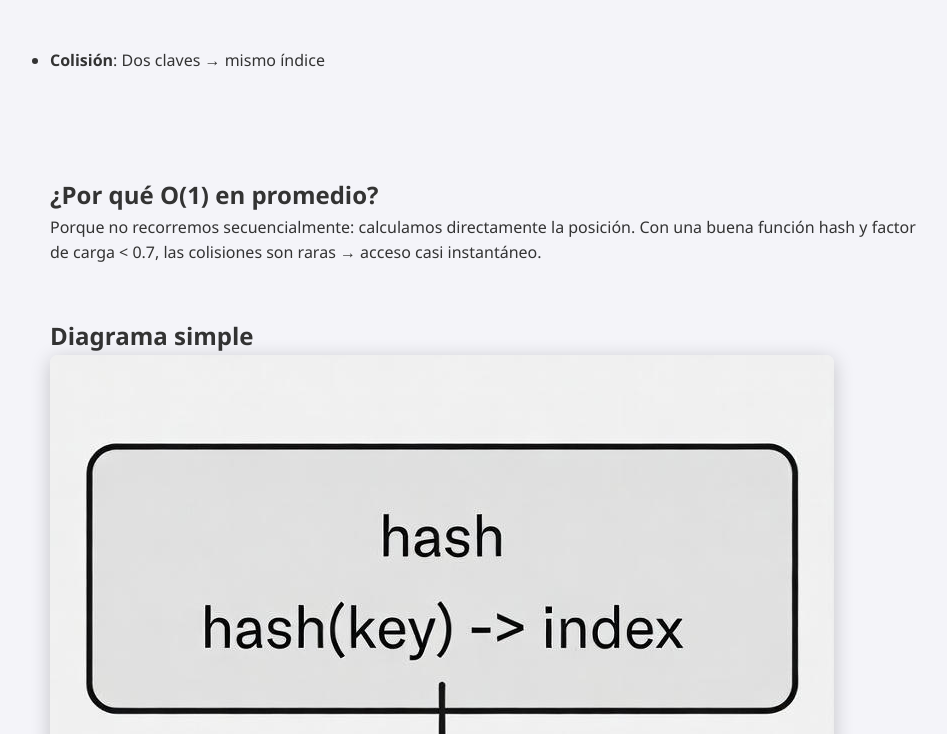
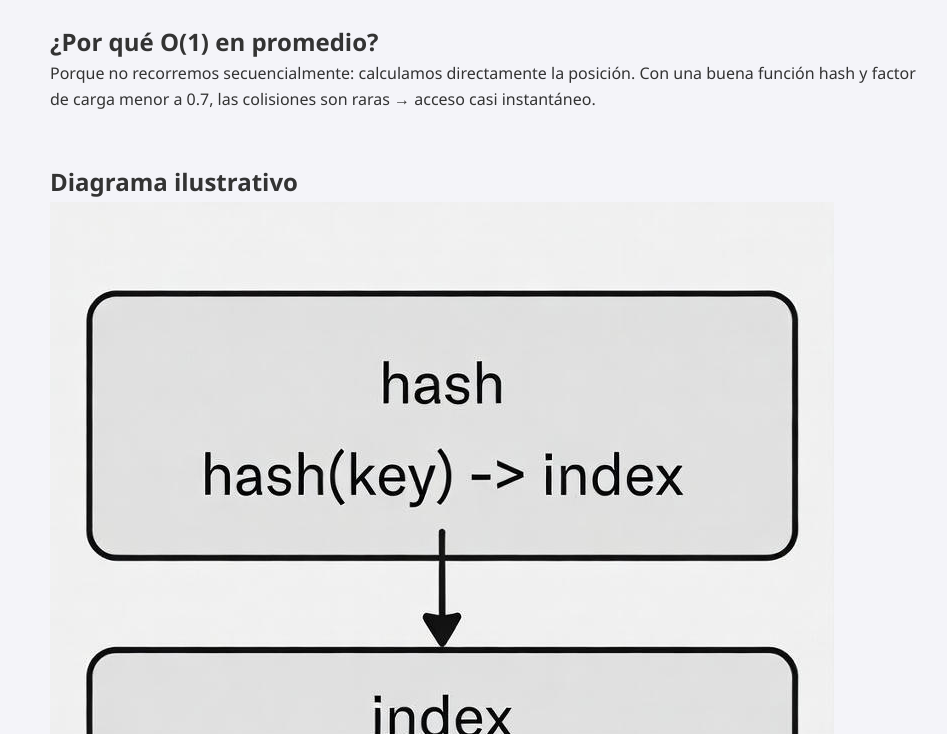
Before and after one commit to AndryBuitrago/Blog_hash_table, a plain HTML site: page article/intro-hash-tables.html in a window 1280 px wide. Shown: the part 766-1500 px from the top of the page, without its empty margins (156-1103 px from the left). Drawn offline with Linux system fonts and the light colour scheme.

Commit message:
Fix HTML formatting and update content in intro-hash-tables

```diff
--- a/article/intro-hash-tables.html
+++ b/article/intro-hash-tables.html
@@ -10,7 +10,7 @@
   <header>
     <div class="container">
       <h1>Introducción a las Tablas Hash</h1>
-      <p>Articulo #1 — Conceptos fundamentales</p>
+      <p>Artículo #1 — Conceptos fundamentales</p>
       <a href="../index.html">← Volver al inicio</a>
     </div>
   </header>
@@ -19,34 +19,33 @@
     <h2>¿Qué es una Tabla Hash?</h2>
     <p>Una tabla hash es una estructura de datos que permite asociar <strong>claves</strong> con <strong>valores</strong> y acceder a ellos en tiempo promedio <strong>O(1)</strong>. Es el núcleo de diccionarios en Python, objetos en JavaScript, HashMap en Java, etc.</p>
     <br><br>
+
     <h2>Conceptos fundamentales</h2>
     <div class="grid-2">
       <div>
         <ul>
           <li><strong>Clave (key)</strong>: Identificador único</li>
-        <br><br>
+          <br>
           <li><strong>Valor (value)</strong>: Dato asociado</li>
-        <br><br>
+          <br>
           <li><strong>Función hash</strong>: Transforma la clave en un número entero</li>
-        <br><br>
+          <br>
           <li><strong>Índice</strong>: hash(key) % tamaño_tabla</li>
-        <br><br>
+          <br>
           <li><strong>Colisión</strong>: Dos claves → mismo índice</li>
-        <br><br>
         </ul>
-
+      </div>
+    </div>
     <br><br>
 
     <h2>¿Por qué O(1) en promedio?</h2>
-  <p>Porque no recorremos secuencialmente: calculamos directamente la posición. Con una buena función hash y factor de carga < 0.7, las colisiones son raras → acceso casi instantáneo.</p>
-
+    <p>Porque no recorremos secuencialmente: calculamos directamente la posición. Con una buena función hash y factor de carga menor a 0.7, las colisiones son raras → acceso casi instantáneo.</p>
     <br><br>
 
-    <h2>Diagrama simple</h2>
-    <img src="../imagenes/Diagrama tabla hash.jpg" alt="Diagrama tabla hash" style="max-width:100%; border-radius:8px; box-shadow:0 4px 20px rgba(0,0,0,0.2);">
+    <h2>Diagrama ilustrativo</h2>
+    <img src="../imagenes/Diagrama tabla hash.jpg" alt="Funcionamiento de una tabla hash" class="full">
   </article>
 
-  <br><br>
   <footer>
     <p>© 2025 Andry Buitrago</p>
   </footer>
```
Lines whose indentation alone changed are shown as unchanged.
